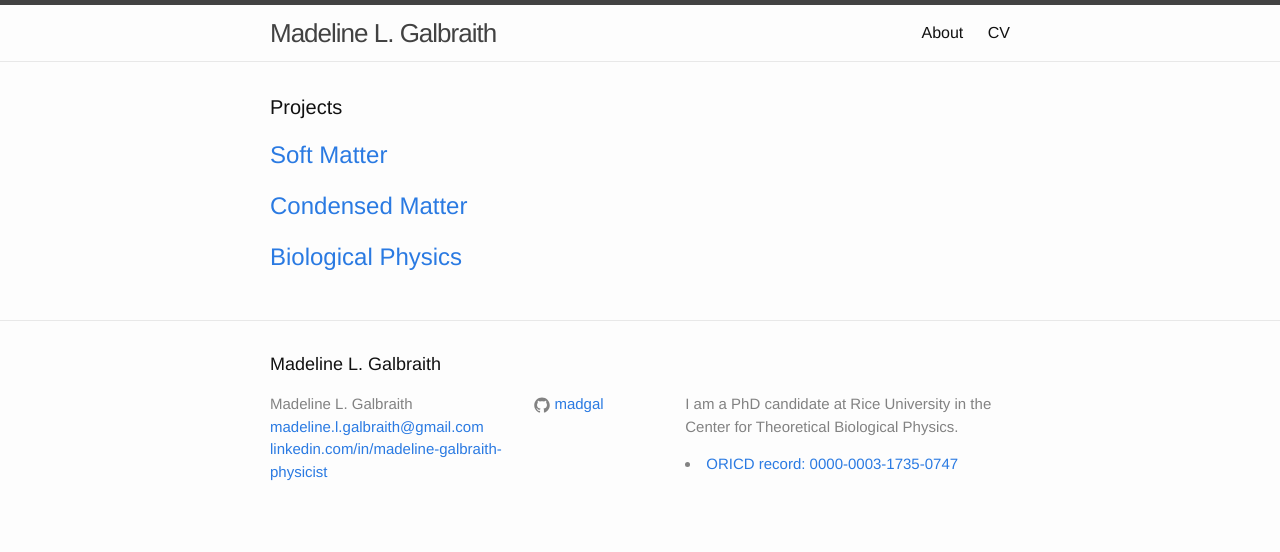
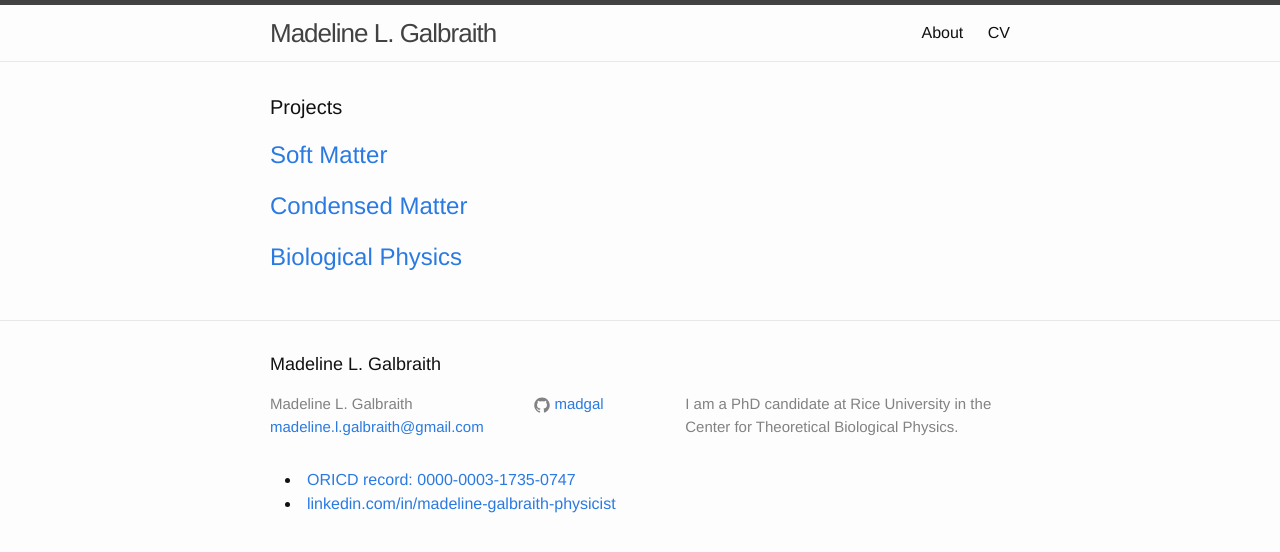
Before and after one commit to madgal/madgal.github.io, a Jekyll site: the page built from index.html, in a window 1280 px wide. Shown: the top 552 px of the page. Built offline with Jekyll 4.4.1, drawn with Linux system fonts in a browser that asks for light colours.

Commit message:
Update footer.html

```diff
--- a/_includes/footer.html
+++ b/_includes/footer.html
@@ -9,14 +9,6 @@
         <ul class="contact-list">
           <li>{{ site.title }}</li>
           <li><a href="mailto:{{ site.email }}">{{ site.email }}</a></li>
-
-
-          {% if site.linkedin_username %}
-          <li>
-            {% include icon-linkedin.html username=site.linkedin_username %}
-          </li>
-          {% endif %}
-
         </ul>
       </div>
 
@@ -33,22 +25,28 @@
             {% include icon-twitter.html username=site.twitter_username %}
           </li>
           {% endif %}
-
-
-
         </ul>
       </div>
 
       <div class="footer-col footer-col-3">
         <p>{{ site.description }}</p>
-          {% if site.orcid_username %}
+      </div>
+    </div>
+
+    <div class="footer-col footer-col">
+
+      {% if site.orcid_username %}
           <li>
             {% include icon-orcid.html username=site.orcid_username %}
           </li>
           {% endif %}
-      </div>
+
+      {% if site.linkedin_username %}
+          <li>
+            {% include icon-linkedin.html username=site.linkedin_username %}
+          </li>
+          {% endif %}
     </div>
-
   </div>
 
 </footer>
```
